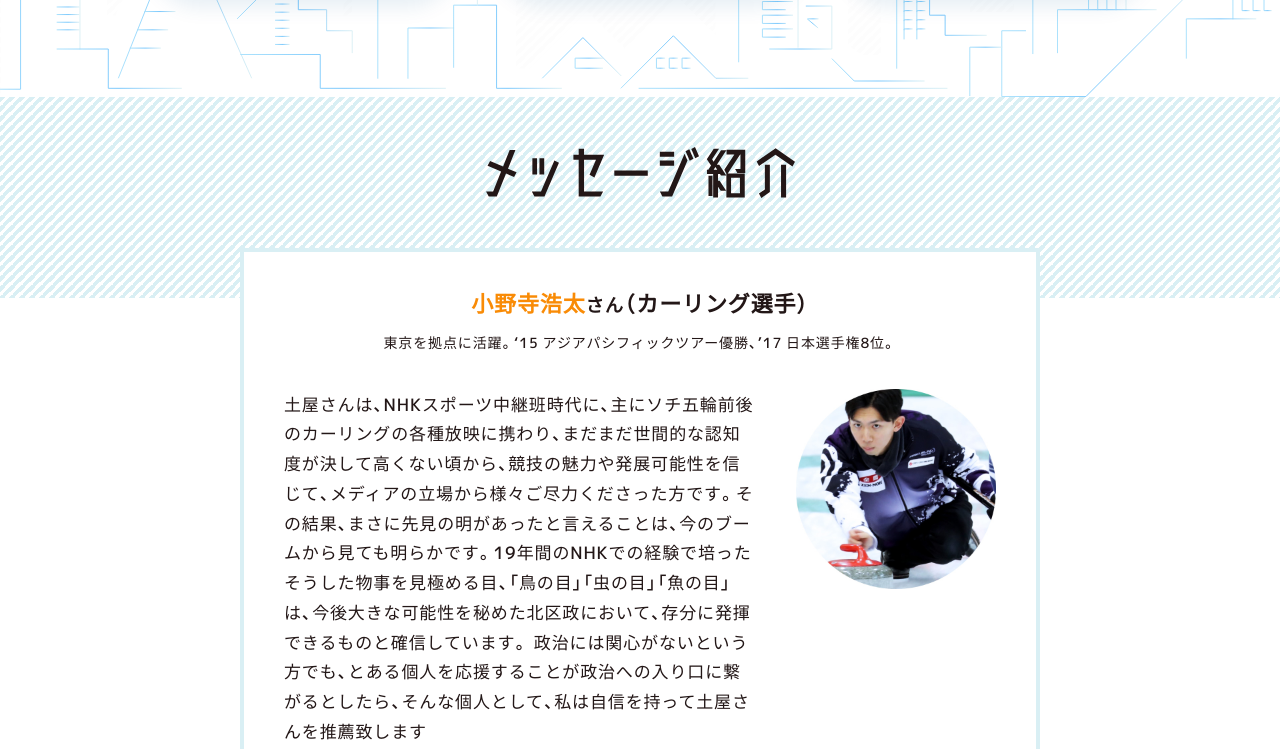
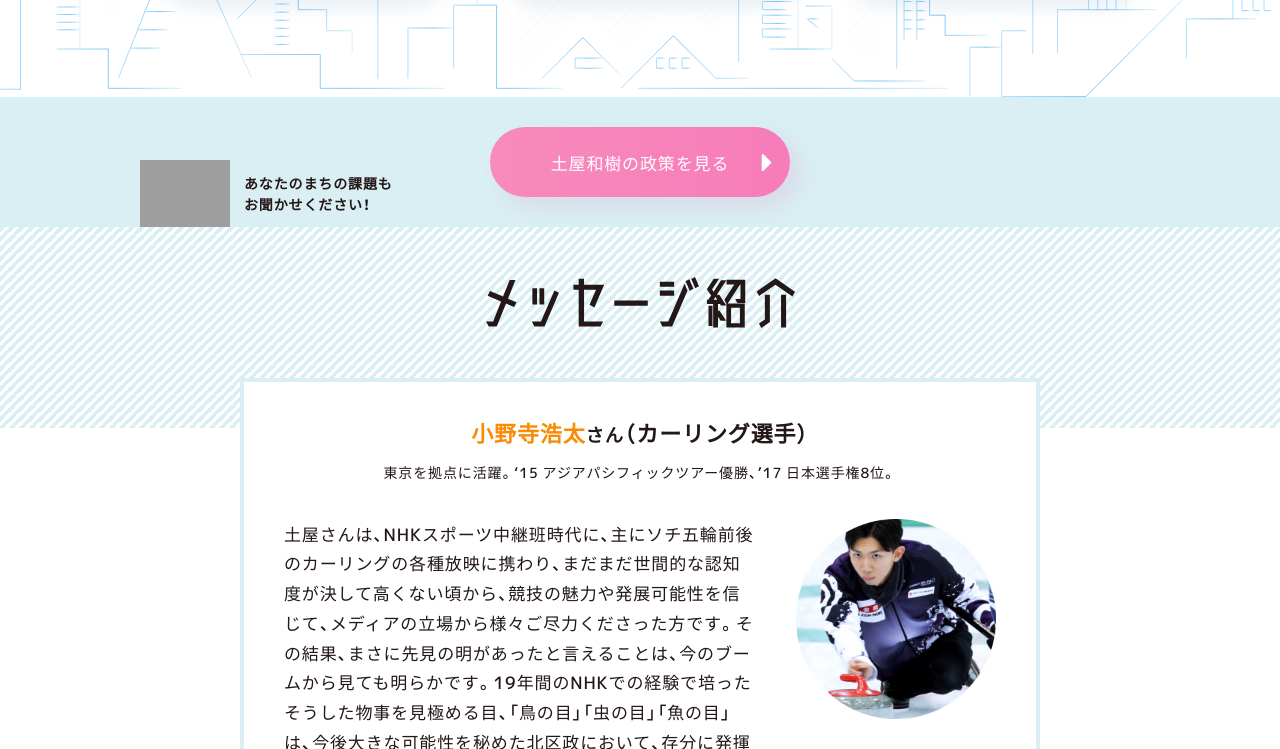
Before and after one commit to satohmsys/tsuchiyakazuki.com, a website built with webpack: page dev/src/ejs/index.ejs in a window 1280 px wide. Shown: the part 2051-2800 px from the top of the page. Built offline with nearby package versions, Linux system fonts and the light colour scheme; grey boxes are pictures that could not be loaded; a web font is replaced by a local one.

Commit message:
TOP修正

```diff
--- a/dev/src/ejs/index.ejs
+++ b/dev/src/ejs/index.ejs
@@ -127,6 +127,20 @@
 					</div>
 				</div>
 			</section>
+			<footer class="section--attention js-effect">
+				<div class="wrap">
+					<div class="attention">
+						<figure class="attention__tsuchiya">
+							<img src="<%- $src %>top-mv-tsuchi.png" width="90" alt="">
+							<figcaption class="attention__tsuchiya__word">
+								あなたのまちの課題も<br>
+								お聞かせください！
+							</figcaption>
+						</figure>
+						<div class="button"><a href="">土屋和樹の政策を見る</a></div>
+					</div>
+				</div>
+			</footer>
 
 		</section>
 	</main>
--- a/dev/src/scss/_style-top.scss
+++ b/dev/src/scss/_style-top.scss
@@ -248,6 +248,7 @@
     }
 
 
+
     /////////////////
 
     // manifest
@@ -261,4 +262,90 @@
         }
     }
 
+
+
+    /////////////////
+
+    // attnetion
+
+    /////////////////
+    .section--attention{
+        line-height: 1;
+        background-color: $paleblue;
+
+        // &.js-effect .attention__tsuchiya{
+        //     &,
+        //     &__word
+        //     {
+        //         opacity: 0;
+        //         transform: translateY( 20px );
+        //         transition: easeOutBack(all,1s);
+        //         transition-delay: 0.15s;
+        //     }
+        //     &__word{
+        //         transition-delay: 0.30s;
+        //     }
+        // }
+        // &.js-effect.-on  .attention__tsuchiya{
+        //     &,
+        //     &__word{
+        //         opacity: 1;
+        //         transform: translateY( 0px );
+        //     }
+        // }
+		@include buttonEffectAsset();
+
+
+        .button{
+            margin-right: auto;
+            margin-left: auto;
+        }
+
+        .attention{
+            max-width: 1000px;
+            margin-right: auto;
+            margin-left: auto;
+            padding-top: 30px;
+            padding-bottom: 30px;
+            position: relative;
+
+            @include mq( sp ){
+                padding-bottom: 120px;
+            }
+        }
+
+
+        .attention__tsuchiya{
+            position: absolute;
+            left: 0;
+            bottom: 0;
+            display: flex;
+            align-items: center;
+            justify-content: center;
+
+            @include mq( sp ){
+                width: 150px;
+                right: 0;
+                left: 0;
+                margin-right: auto;
+                margin-left: auto;
+                text-align: center;
+                flex-direction: column-reverse;
+            }
+
+            &__word{
+                line-height: 1.45;
+                margin-left: 1em;
+                font-weight: bold;
+                font-size: $fontsize_s;
+            }
+
+            img{
+                @include mq( tab ){
+                    width: 45px;
+                }
+            }
+        }
+    }
+
 }
```
